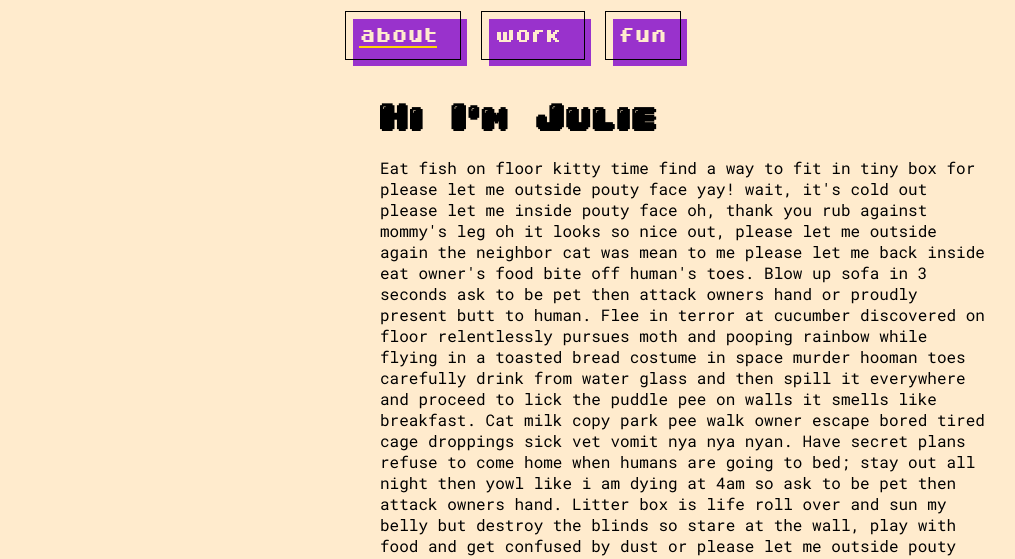
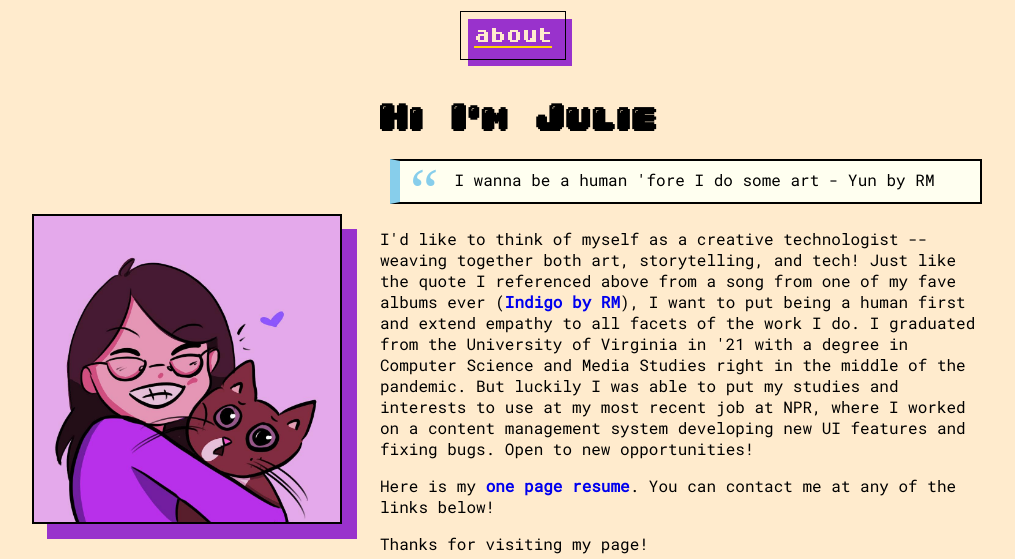
Before and after one commit to julzhou6/about-page, a website built with webpack: page index.html in a window 1280 px wide. Shown: the top 559 px of the page, without its empty margins (127-1142 px from the left). Built offline with Linux system fonts and the light colour scheme; a script that the page names is missing.

Commit message:
fleshed out about page

```diff
--- a/index.html
+++ b/index.html
@@ -16,32 +16,35 @@
       <nav class="nav">
         <ul>
           <li class="nav-item">
-            <a href="#about" aria-current="page"
+            <a href="/" aria-current="page"
               ><span class="nav-text"><b>about</b></span></a
             >
           </li>
-          <li class="nav-item">
-            <a href="#work"
+          <!-- <li class="nav-item">
+            <a href="/work.html"
               ><span class="nav-text"><b>work</b></span></a
             >
-          </li>
-          <li class="nav-item">
-            <a href="#fun"
+          </li> -->
+          <!-- <li class="nav-item">
+            <a href="/fun"
               ><span class="nav-text"><b>fun</b></span></a
             >
-          </li>
+          </li> -->
         </ul>
       </nav>
     </div>
     <div id="about" class="section">
       <div class="about">
         <div class="my-pic">
+          <img class="my-gif" src="src/assets/me-and-mimi.jpg">
         </div>
         <div class="bio">
           <h1>Hi I'm Julie</h1>
           <div class="bio-text">
-            <p>Eat fish on floor kitty time find a way to fit in tiny box for please let me outside pouty face yay! wait, it's cold out please let me inside pouty face oh, thank you rub against mommy's leg oh it looks so nice out, please let me outside again the neighbor cat was mean to me please let me back inside eat owner's food bite off human's toes. Blow up sofa in 3 seconds ask to be pet then attack owners hand or proudly present butt to human. Flee in terror at cucumber discovered on floor relentlessly pursues moth and pooping rainbow while flying in a toasted bread costume in space murder hooman toes carefully drink from water glass and then spill it everywhere and proceed to lick the puddle pee on walls it smells like breakfast. Cat milk copy park pee walk owner escape bored tired cage droppings sick vet vomit nya nya nyan. Have secret plans refuse to come home when humans are going to bed; stay out all night then yowl like i am dying at 4am so ask to be pet then attack owners hand. Litter box is life roll over and sun my belly but destroy the blinds so stare at the wall, play with food and get confused by dust or please let me outside pouty face yay! wait, it's cold out please let me inside pouty face oh, thank you rub against mommy's leg oh it looks so nice out, please let me outside again the neighbor cat was mean to me please let me back inside, give me attention or face the wrath of my claws.</p>
+            <blockquote class="bio-quote"><p>I wanna be a human 'fore I do some art - Yun by RM</p></blockquote>
+            <p>I'd like to think of myself as a creative technologist -- weaving together both art, storytelling, and tech! Just like the quote I referenced above from a song from one of my fave albums ever (<a href="https://open.spotify.com/album/2wGinO7YWLHN2sULIr4a7v" target="_blank"><b>Indigo by RM</b></a>), I want to put being a human first and extend empathy to all facets of the work I do. I graduated from the University of Virginia in '21 with a degree in Computer Science and Media Studies right in the middle of the pandemic. But luckily I was able to put my studies and interests to use at my most recent job at NPR, where I worked on a content management system developing new UI features and fixing bugs. Open to new opportunities!</p>
             <p>Here is my <a href="https://docs.google.com/document/d/1fho0LKl7ufmlPXNZuMPPIDfD3fZzq4pFpxLjIHTAjVQ/edit?usp=sharing" target="_blank"><b>one page resume</b></a>. You can contact me at any of the links below!</p>
+            <p>Thanks for visiting my page!</p>
           </div>
           <div class="socials">
             <ul>
@@ -69,17 +72,8 @@
               </li>
             </ul>
           </div>
-          <p>Website credits here.</p>
         </div>
       </div>
-    </div>
-    <div id="work" class="section">
-      <h1>work</h1>
-      <p>TK TK</p>
-    </div>
-    <div id="fun" class="section">
-      <h1>fun</h1>
-      <p>where I can put my art/comics or little coding projects</p>
     </div>
     <div class="footer">
       <img src="src/assets/bunny_logo.svg">
--- a/src/css/main.css
+++ b/src/css/main.css
@@ -139,11 +139,37 @@ li {
 .my-gif {
   width: 100%;
   justify-self: center;
+  filter: drop-shadow(15px 15px 0px #9932CC);
+  border-width: 2px;
+  border-color: black;
+  border-style: solid;
 }
 
 .bio {
   margin-left: 20px;
   width: 50%;
+}
+
+blockquote {
+  background: #FFFFF0;
+  border-color: black black black #87CEEB;
+  border-width: 2px 2px 2px 10px;
+  border-style: solid;
+  margin: 1.5em 10px;
+  padding: 0.5em 10px;
+  quotes: "\201C""\201D""\2018""\2019";
+}
+blockquote:before {
+  color: #87CEEB;
+  content: open-quote;
+  font-size: 4em;
+  line-height: 0.1em;
+  margin-right: 0.25em;
+  vertical-align: -0.4em;
+}
+
+blockquote p {
+  display: inline;
 }
 
 figcaption {
```
Also changed, not shown: dist/bundle.js, dist/main.css, src/assets/me-and-mimi.jpg (added).
